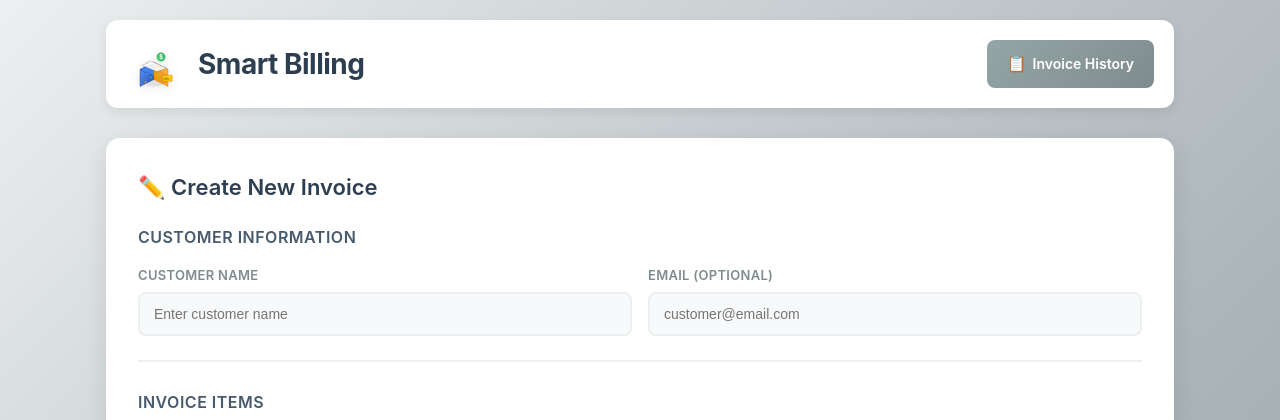
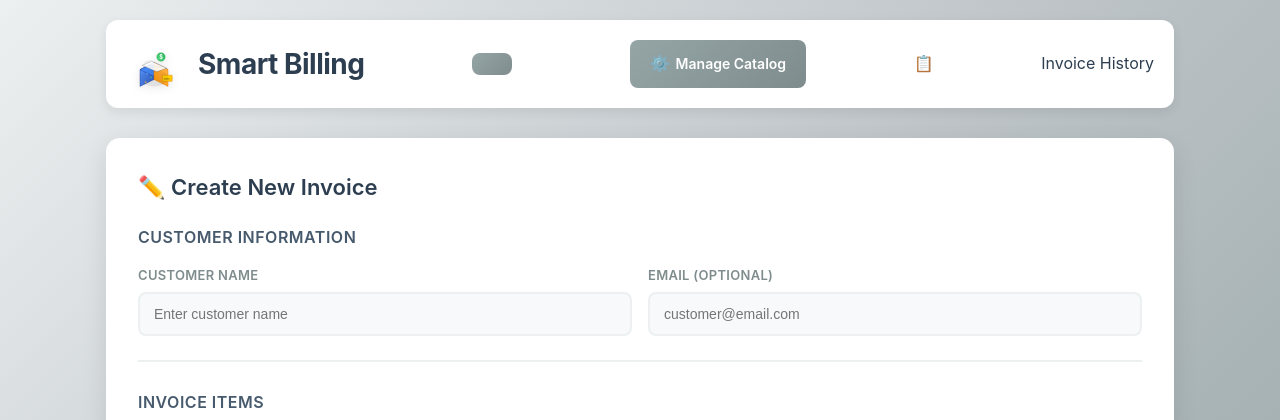
Before and after one commit to utsavmonpara/billing-app, a Flask app: page / in a window 1280 px wide. Shown: the top 420 px of the page. Run offline with Flask 3, Linux system fonts and the light colour scheme.

Commit message:
Add Manage Catalog button to index.html

```diff
--- a/templates/index.html
+++ b/templates/index.html
@@ -75,6 +75,9 @@
                 <h1>Smart Billing</h1>
             </div>
             <a href="{{ url_for('history') }}" class="btn secondary">
+                        <a href="{{ url_for('products') }}" class="btn secondary" style="margin-left: 10px;">
+            <span class="icon">⚙️</span> Manage Catalog
+        </a>
                 <span class="icon">📋</span> Invoice History
             </a>
         </header>
```
